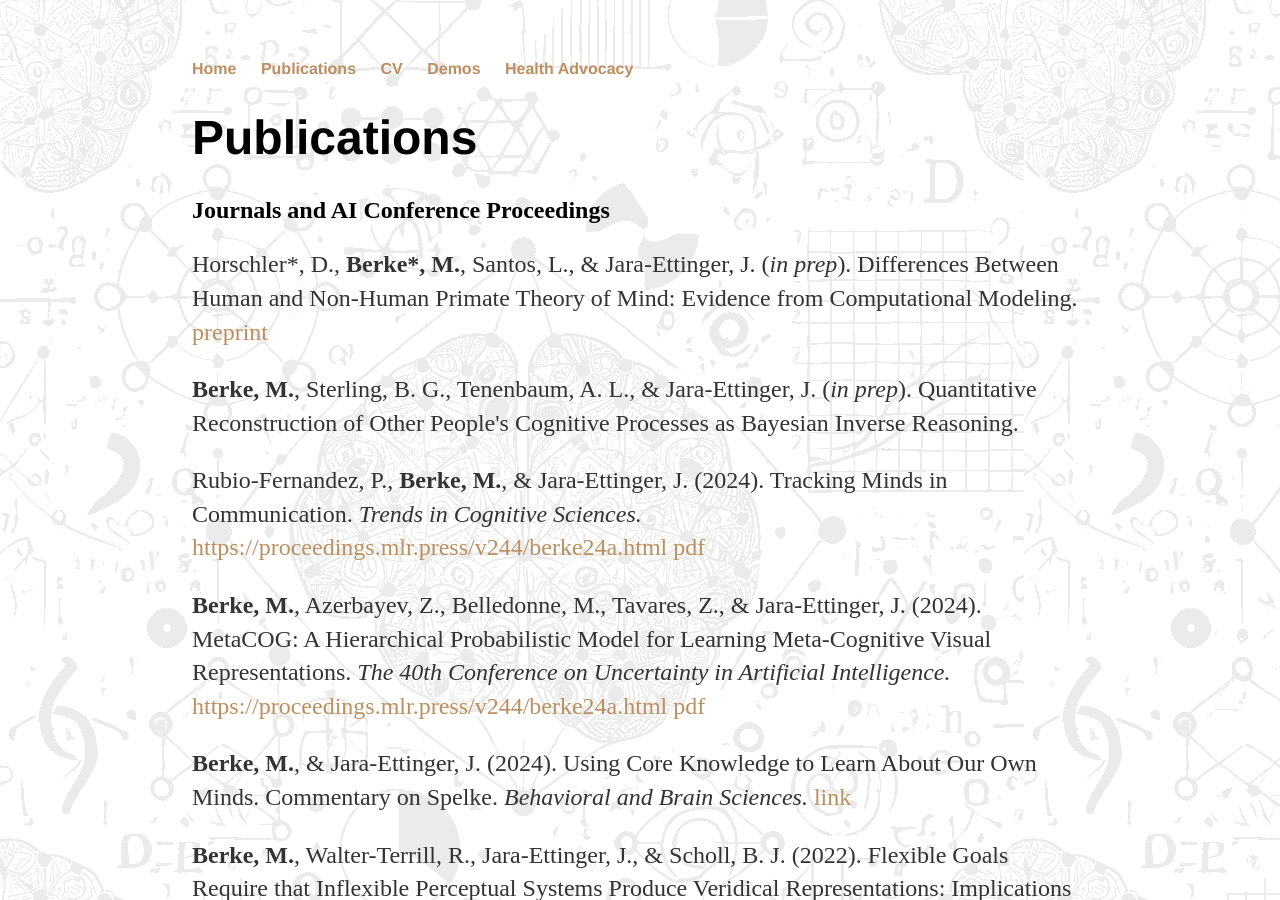
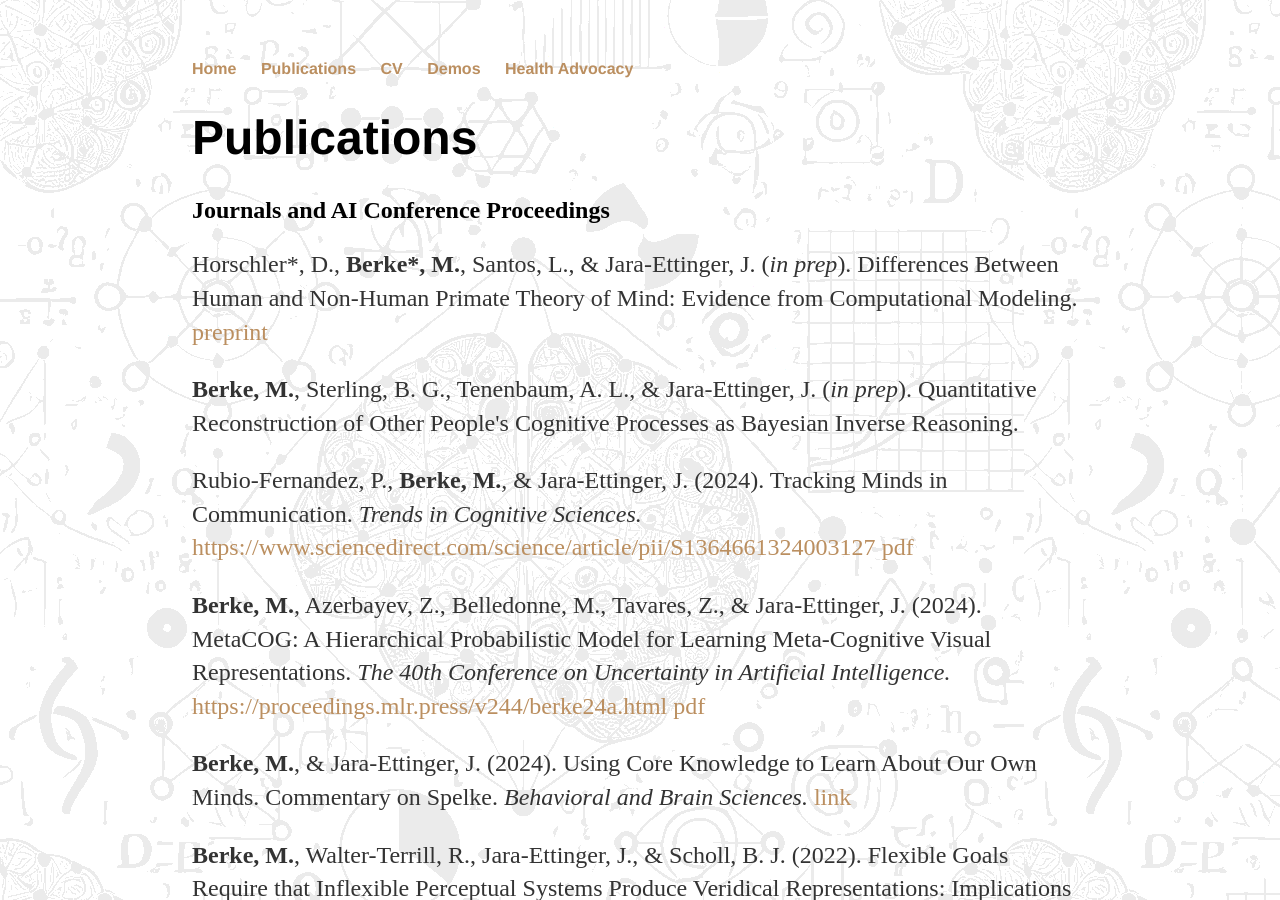
Before and after one commit to marleneberke/marleneberke.github.io, a Jekyll site: the page built from publications.html, in a window 1280 px wide and 900 px high. Built offline with Jekyll 4.4.1, drawn with Linux system fonts in a browser that asks for light colours; some of the changed lines change nothing that is shown.

Commit message:
Update publications.html

```diff
--- a/publications.html
+++ b/publications.html
@@ -16,7 +16,7 @@
 
 <p><b>Berke, M.</b>, Sterling, B. G., Tenenbaum, A. L., & Jara-Ettinger, J. (<i>in prep</i>). Quantitative Reconstruction of Other People's Cognitive Processes as Bayesian Inverse Reasoning. </p>
 
-<p>Rubio-Fernandez, P., <b>Berke, M.</b>, & Jara-Ettinger, J. (2024). Tracking Minds in Communication. <i>Trends in Cognitive Sciences.</i> <a href=https://www.sciencedirect.com/science/article/pii/S1364661324003127>https://proceedings.mlr.press/v244/berke24a.html</a> <a href="https://github.com/marleneberke/marleneberke.github.io/raw/main/TrackingMinds.pdf">pdf</a> </p>
+<p>Rubio-Fernandez, P., <b>Berke, M.</b>, & Jara-Ettinger, J. (2024). Tracking Minds in Communication. <i>Trends in Cognitive Sciences.</i> <a href=https://www.sciencedirect.com/science/article/pii/S1364661324003127>https://www.sciencedirect.com/science/article/pii/S1364661324003127</a> <a href="https://github.com/marleneberke/marleneberke.github.io/raw/main/TrackingMinds.pdf">pdf</a> </p>
 
 <p><b>Berke, M.</b>, Azerbayev, Z., Belledonne, M., Tavares, Z., & Jara-Ettinger, J. (2024). MetaCOG: A Hierarchical Probabilistic Model for Learning Meta-Cognitive Visual Representations. <i>The 40th Conference on Uncertainty in Artificial Intelligence.</i> <a href="https://proceedings.mlr.press/v244/berke24a.html">https://proceedings.mlr.press/v244/berke24a.html</a> <a href="https://github.com/marleneberke/marleneberke.github.io/raw/main/berke24a.pdf">pdf</a> </p>
 
```
